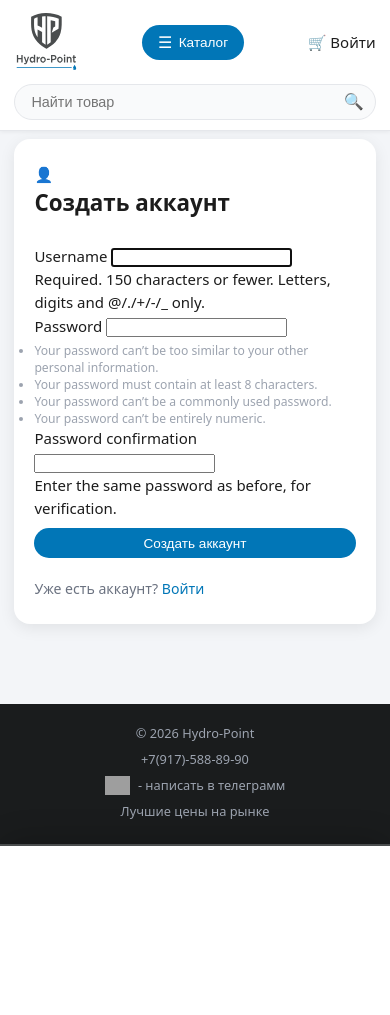
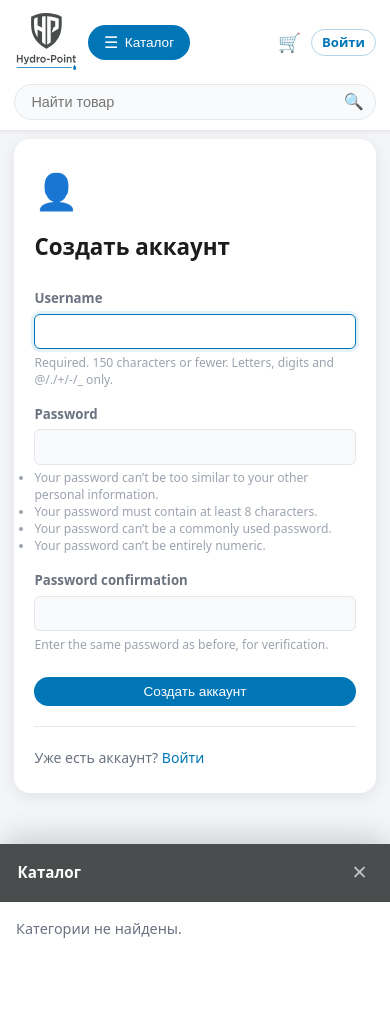
Before and after one commit to DanilaTorubarov/Dima-Site, a Django app: page /accounts/register/ in a window 390 px wide. Before the commit the page ends 846 px from the top, so only its background shows below. Run offline with Django 5.2, Linux system fonts and the light colour scheme; data that the repository does not hold is empty; grey boxes are pictures that could not be loaded.

Commit message:
Add mobile styles for authentication and error pages

```diff
--- a/static/style.css
+++ b/static/style.css
@@ -1189,6 +1189,90 @@ footer {
     width: 75%;
 }
 
+/* ── Mobile actions (cart + auth icons in header) ────────── */
+.mobile-actions { display: none; }
+
+/* ── Auth form — per-field rendering ─────────────────────── */
+.form-field { margin-bottom: 1rem; }
+.form-field label {
+    display: block;
+    font-size: 0.83rem;
+    font-weight: 600;
+    color: var(--text-muted);
+    margin-bottom: 0.3rem;
+}
+.form-field input {
+    width: 100%;
+    padding: 0.55rem 0.8rem;
+    border-radius: var(--radius-sm);
+    border: 1.5px solid var(--border);
+    font-size: 0.9rem;
+    outline: none;
+    background: #f9fafb;
+    transition: border-color var(--t), box-shadow var(--t), background var(--t);
+}
+.form-field input:focus {
+    border-color: var(--accent);
+    box-shadow: 0 0 0 3px rgba(1,118,183,.1);
+    background: #fff;
+}
+.form-field--error input { border-color: #b91c1c; }
+.field-help {
+    font-size: 0.76rem;
+    color: var(--text-light);
+    margin-top: 0.28rem;
+    line-height: 1.4;
+}
+.field-error {
+    font-size: 0.78rem;
+    color: #b91c1c;
+    margin-top: 0.2rem;
+    font-weight: 500;
+}
+.auth-card-icon {
+    font-size: 2.2rem;
+    margin-bottom: 0.75rem;
+    display: block;
+}
+.auth-divider {
+    height: 1px;
+    background: var(--border);
+    margin: 1.25rem 0;
+}
+
+/* ── Error pages ─────────────────────────────────────────── */
+.error-page {
+    display: flex;
+    flex-direction: column;
+    align-items: center;
+    justify-content: center;
+    text-align: center;
+    padding: 5rem 1.5rem;
+    min-height: 42vh;
+}
+.error-code {
+    font-size: 7rem;
+    font-weight: 800;
+    color: var(--accent);
+    line-height: 1;
+    margin-bottom: 0.4rem;
+    opacity: 0.8;
+}
+.error-title {
+    font-size: 1.55rem;
+    font-weight: 700;
+    color: var(--text-main);
+    margin-bottom: 0.6rem;
+}
+.error-desc {
+    font-size: 0.95rem;
+    color: var(--text-muted);
+    margin-bottom: 2rem;
+    max-width: 420px;
+    line-height: 1.6;
+}
+.error-actions { display: flex; gap: 0.75rem; flex-wrap: wrap; justify-content: center; }
+
 /* ── Mobile ──────────────────────────────────────────────── */
 @media (max-width: 768px) {
     .image-banner {
@@ -1207,6 +1291,47 @@ footer {
         gap: 0.6rem;
     }
     .header-actions { display: none; }
+
+    .mobile-actions {
+        display: flex;
+        align-items: center;
+        gap: 0.15rem;
+        margin-left: auto;
+    }
+    .mob-btn {
+        display: inline-flex;
+        align-items: center;
+        gap: 0.3rem;
+        padding: 0.38rem 0.5rem;
+        border-radius: var(--radius-sm);
+        font-size: 1.15rem;
+        color: var(--text-muted);
+        background: none;
+        border: none;
+        cursor: pointer;
+        transition: color var(--t), background var(--t);
+        text-decoration: none;
+        white-space: nowrap;
+        line-height: 1;
+    }
+    .mob-btn:hover { color: var(--accent); background: var(--accent-soft); }
+    .mob-btn--text {
+        font-size: 0.82rem;
+        font-weight: 600;
+        color: var(--accent);
+        padding: 0.38rem 0.6rem;
+        border-radius: 999px;
+        border: 1.5px solid rgba(1,118,183,.3);
+    }
+    .mob-btn--text:hover { background: var(--accent-soft); }
+    .mob-btn--user { font-size: 0.85rem; }
+    .mob-username {
+        max-width: 72px;
+        overflow: hidden;
+        text-overflow: ellipsis;
+        font-size: 0.78rem;
+        font-weight: 600;
+    }
     .search-box {
         order: 3;
         flex: 1 1 100%;
```
